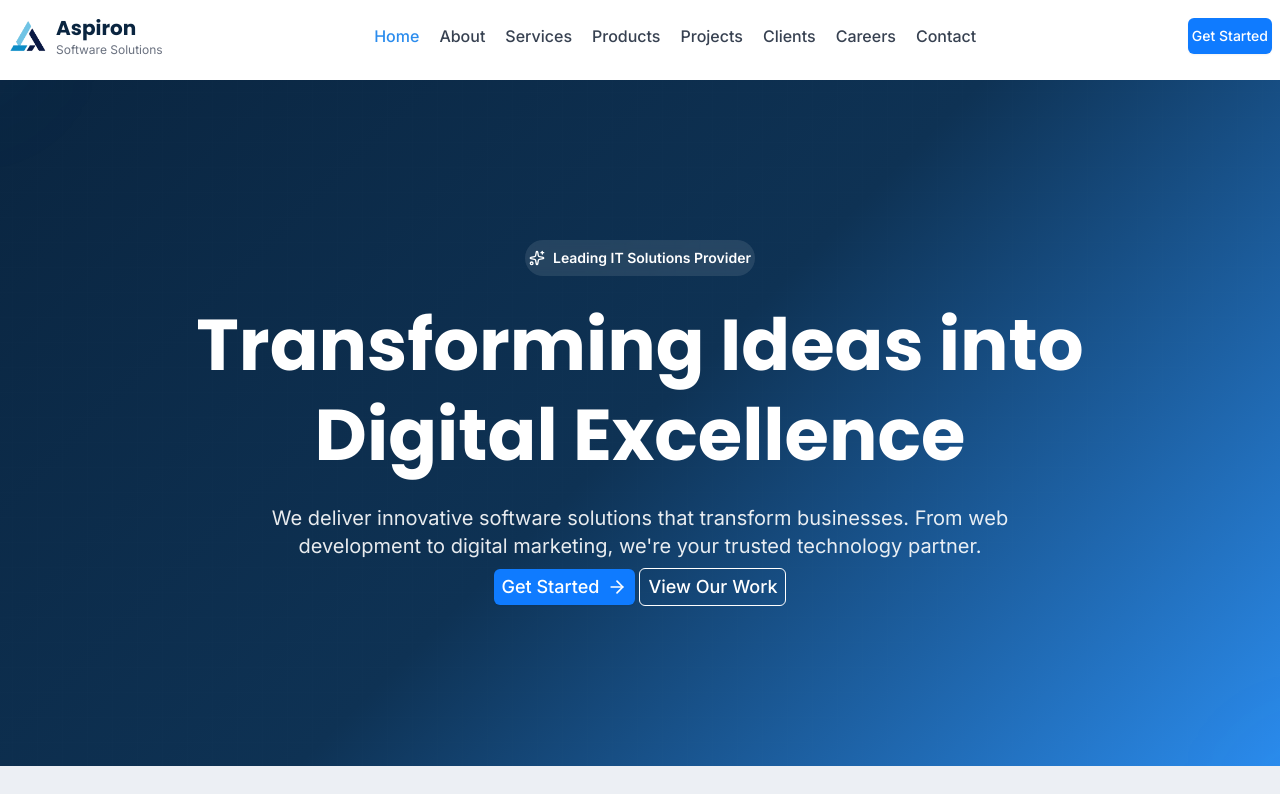
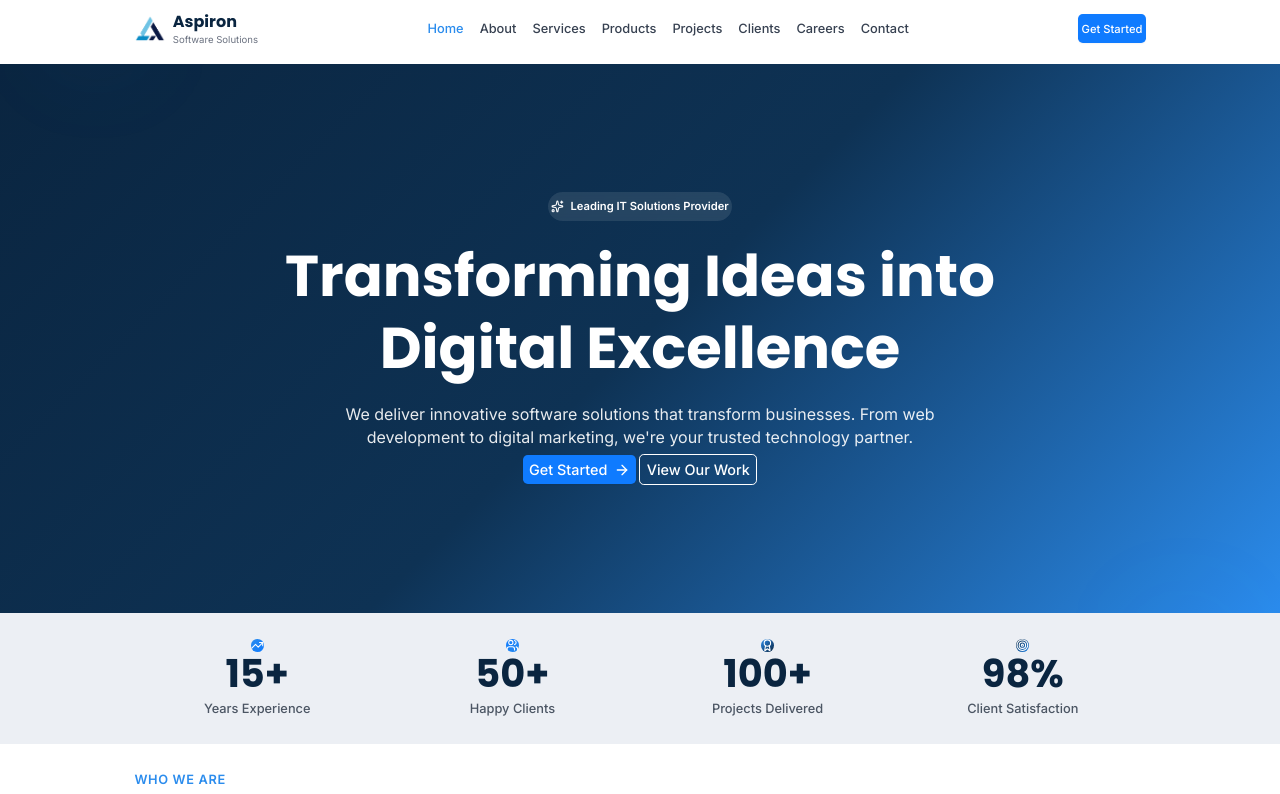
Before and after one commit to rakeshrachapudi/AspironSoftwareSolutionsPrivateLimited, a React (Vite) app: page / in a window 1280 px wide. Shown: the top 794 px of the page. Built offline with nearby package versions, Linux system fonts and the light colour scheme.

Commit message:
index.css changed to adjust size in windows

```diff
--- a/src/styles/index.css
+++ b/src/styles/index.css
@@ -29,6 +29,10 @@
 * {
   scrollbar-color: #2b8ced #f1f1f1;
   scrollbar-width: thin;
+}
+
+html {
+  zoom: 0.8; /* or 0.9, tweak until it looks normal */
 }
 
 /* GLOBAL BASE STYLES */
```
